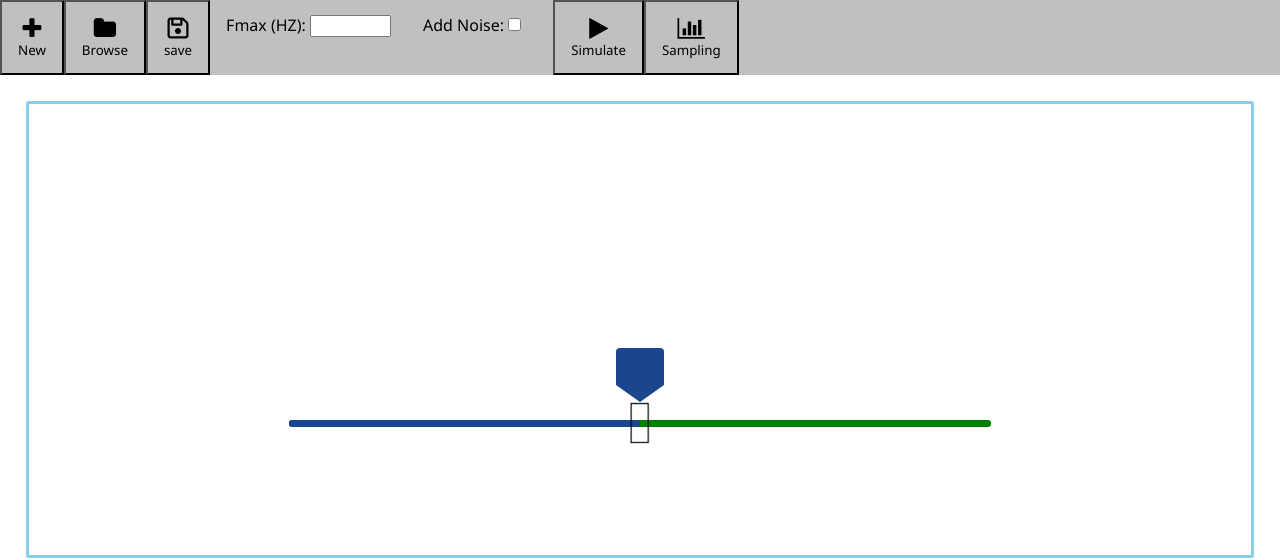
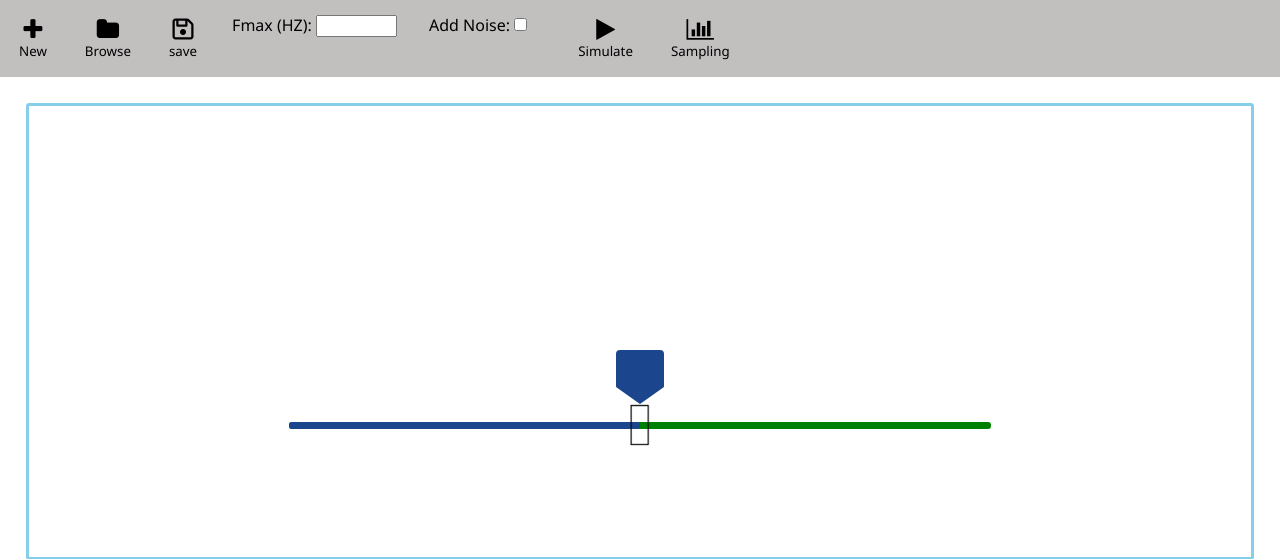
Before and after one commit to Adham-Mohammed/signal-studio, a Flask app: template templates/index.html in a window 1280 px wide. Shown: the top 559 px of the page. Run offline with Flask 2, Linux system fonts and the light colour scheme; the template is opened without the code that fills it, so the values that code supplies are empty; some libraries are stand-ins or nearby versions.

Commit message:
CSS improve

```diff
--- a/static/assets/style.css
+++ b/static/assets/style.css
@@ -4,24 +4,25 @@
   padding: 0;
 
 }
+
 .navbar{
   background-color:rgb(194, 191, 191);
   background-size: auto;
   overflow: hidden;
   display:flex
 }
+.navbar button{
+  border: none;
+}
 
-.first{
+.nav-btn{
   float: left;
   text-align: center;
   padding: 14px 16px;
+  margin: 3px;
+
 }
 
-.second{
-  float: left;
-  text-align: center;
-  padding: 14px 16px;
-}
 .slidecontainer{
   display:flex
 }
@@ -37,46 +38,14 @@
   padding: 14px 16px;
 }
 
-.third{
-  float: left;
-  text-align: center;
-  padding: 14px 16px;
-}
-
-.forth{
-  float: left;
-  text-align: center;
-  padding: 14px 16px;
-}
-.fifth{
-  float: left;
-  text-align: center;
-  padding: 14px 16px;
-}
 /* Change the color of links on hover */
-.first:hover {
+.nav-btn:hover {
   background-color: #ddd;
   color: black;
+  cursor: pointer;
 }
-
-.second:hover {
-  background-color: #ddd;
-  color: black;
-}
-
-
-.third:hover {
-  background-color: #ddd;
-  color: black;
-}
-
-.forth:hover {
-  background-color: #ddd;
-  color: black;
-}
-.fifth:hover {
-  background-color: #ddd;
-  color: black;
+.nav-btn:active{
+  box-shadow: 1px 1px 3px 1px rgb(0, 0, 16) inset;
 }
 
 #box{
@@ -170,6 +139,7 @@
 .SNR{
   padding-right: 16px;
 }
+
  /* naira version of slider */
 /* .slidecontainer {
   width: 50%;
--- a/templates/index.html
+++ b/templates/index.html
@@ -15,7 +15,7 @@
 
     <div class="navbar">
         <button class="onclick" name="New">
-        <div class="first">
+        <div class="nav-btn">
             <div class="icon" >
                 <i class='fa fa-plus' style='font-size:24px'></i>
               </div>
@@ -24,7 +24,7 @@
             </div>
         </div></button>
         <button class="onclick" name="Browse">
-        <div class="second">
+        <div class="nav-btn">
             <div class="icon">
                 <i class='fa fa-folder' style='font-size:24px'></i>
               </div>
@@ -35,7 +35,7 @@
         </div></button>
 
         <button class="onclick" name="save">
-        <div class="third">
+        <div class="nav-btn">
             <div class="icon">
                 <i class='fa fa-save' style='font-size:24px'></i>
               </div>
@@ -59,7 +59,7 @@
             </div>
         </div>
             <button class="onclick" name="simulate">
-            <div class="forth">
+            <div class="nav-btn">
                 <div class="icon">
                     <i class='fa fa-play' style='font-size:24px'></i>
                   </div>
@@ -68,7 +68,7 @@
                 </div>
             </div></button>
             <button class="onclick" name="sampling">
-            <div class="fifth">
+            <div class="nav-btn">
                 <div class="icon">
                     <i class='fa fa-bar-chart' style='font-size:24px'></i>
                   </div>
```
Also changed, not shown: veiw.py (deleted, +0 -11 lines).
